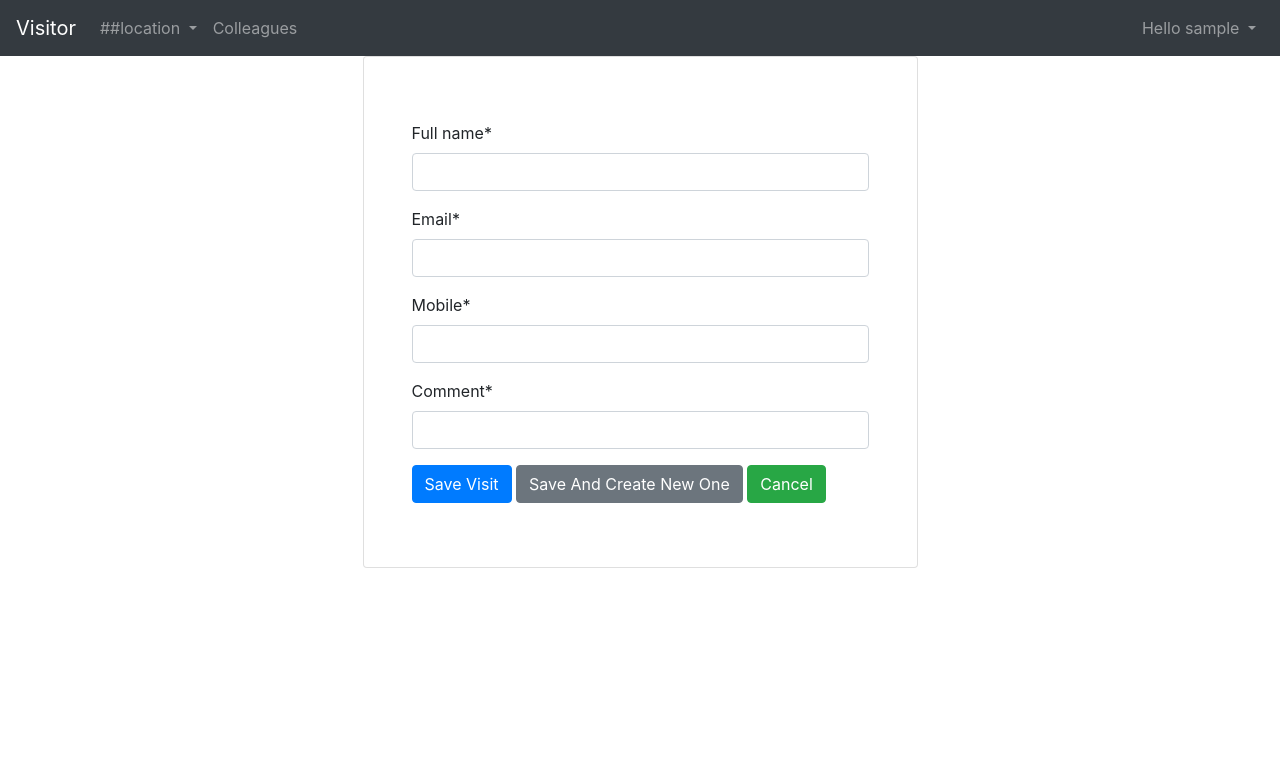
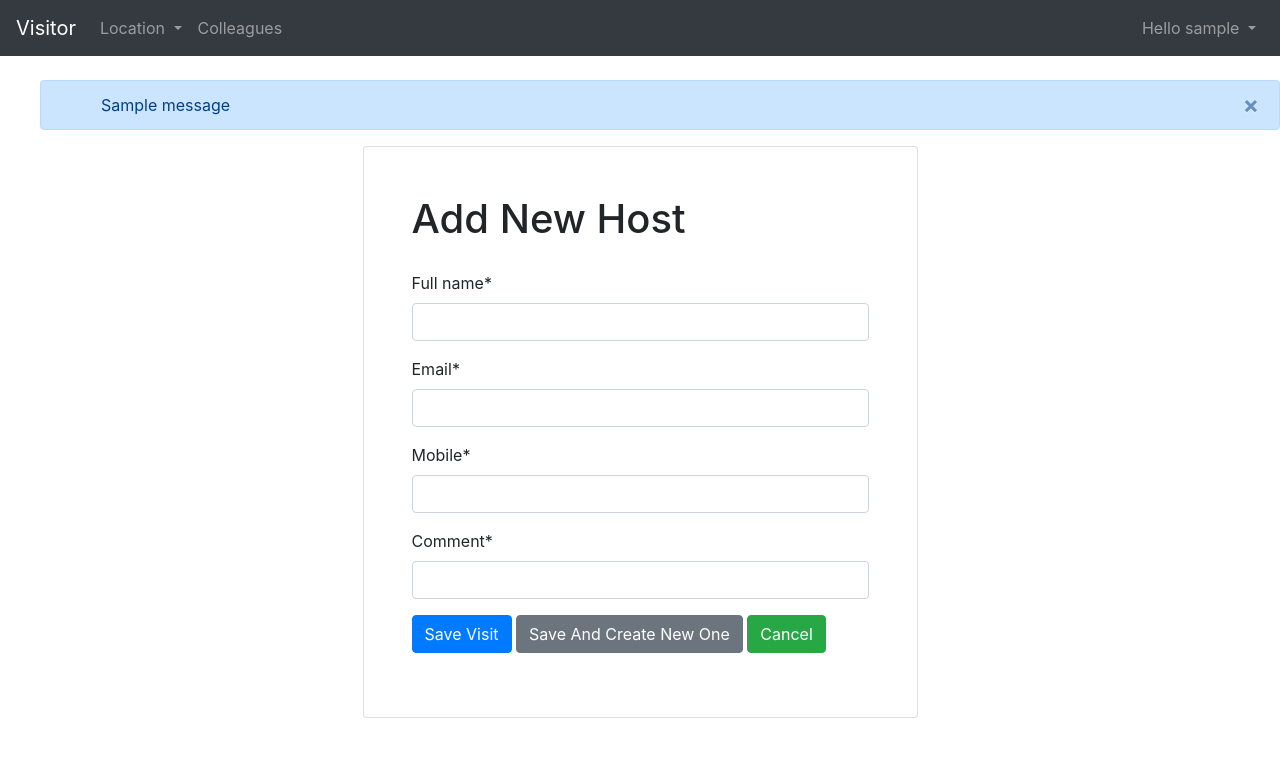
Before and after one commit to milindparvatia/visitingmanegment, a Django app: page /addnewhost/ in a window 1280 px wide. Shown: the top 757 px of the page. Run offline with Django 3.2, Linux system fonts and the light colour scheme; a user stored in the database is signed in; tables that the repository leaves empty hold one stand-in row (values such as "Sample post"); one stand-in notice (Sample message) is shown; parts of the project's set-up code (start-up, migrations or seed data) failed here and were passed over; some libraries are stand-ins or nearby versions.

Commit message:
messages added

```diff
--- a/app/templates/account/addnewhost.html
+++ b/app/templates/account/addnewhost.html
@@ -2,8 +2,22 @@
 {% load crispy_forms_tags %}
 
 {% block content %}
+<br>
+{% if messages %}
+<ul class="messages">
+    {% for message in messages %}
+    <div class="alert alert-primary alert-dismissible fade show" role="alert">
+            <ul{% if message.tags %} class="{{ message.tags }}"{% endif %}>{{ message }}</ul>
+            <button type="button" class="close" data-dismiss="alert" aria-label="Close">
+              <span aria-hidden="true">&times;</span>
+            </button>
+          </div>
+    {% endfor %}
+</ul>
+{% endif %}
 <div class="container">
         <div class="card mx-auto card-container w-50 p-5">
+            <h1 class="card-title">Add New Host</h1>
             <p id="profile-name" class="profile-name-card"></p>
               <form action="/addnewhost/" method="POST">
                 {% csrf_token %}
--- a/app/templates/account/addressbook.html
+++ b/app/templates/account/addressbook.html
@@ -3,11 +3,6 @@
 {% block content1 %}
 
 <h1 class="h2">Visitors Address Book</h1>
-<div class="btn-toolbar mb-2 mb-md-0">
-  <div class="btn-group mr-2">
-    <button class="btn btn-sm btn-outline-secondary">Share</button>
-  </div>
-</div>
 </div>
 
 <form class="form-inline">
--- a/app/templates/account/logbook.html
+++ b/app/templates/account/logbook.html
@@ -7,7 +7,7 @@
 <form class="form-inline">
     <input class="form-control mr-sm-2" placeholder="Search" type="search" name="q" id="query" aria-label="Search">
 </form>
-<form action="" method="GET" id="yourFormId" class="form">
+<form action="" method="POST" id="yourFormId" class="form">
     {% csrf_token %}
     {% bootstrap_form form %}
     {% bootstrap_css %}         {# Embed Bootstrap CSS #}
--- a/app/templates/app/layout.html
+++ b/app/templates/app/layout.html
@@ -19,10 +19,12 @@
             <ul class="navbar-nav mr-auto">
                 <li class="nav-item dropdown">
                     <a class="nav-link dropdown-toggle" href="#" id="navbarDropdown" role="button" data-toggle="dropdown" aria-haspopup="true" aria-expanded="false">
-                      ##location
+                      Location
                     </a>
                     <div class="dropdown-menu" aria-labelledby="navbarDropdown">
                       <a class="dropdown-item" href="###">Vethics</a>
+                      <a class="dropdown-item" href="###">asd</a>
+                      <a class="dropdown-item" href="###">zxcasd</a>
                     </div>
                 </li>
                 <li class="nav-item">
--- a/app/views.py
+++ b/app/views.py
@@ -15,6 +15,7 @@ from django.db.models import Q
 from rest_framework.views import APIView
 from rest_framework.response import Response
 from django.core.mail import send_mail
+from django.contrib import messages
 
 from projectvisitor.settings import EMAIL_HOST_USER
 
@@ -64,6 +65,7 @@ def addnewvisit(request):
         recivermessage='New visit is added with '+name+' on '+ondate+ ' from '+fromtime+ ' to '+totime
         sender_email=EMAIL_HOST_USER
         receipient_email=email
+        messages.success(request, "Successfully Create New Entry for "+name)
         send_mail(hostsubject,hostmessage,hostsender_email,[hostreceipient_email],fail_silently=False)
         send_mail(reciversubject,recivermessage,sender_email,[receipient_email],fail_silently=False)
         instance.save()
@@ -85,7 +87,9 @@ def addnewhost(request):
     if form.is_valid():
         instance = form.save(commit=False)
         print(form.cleaned_data.get("full_name"))
+        fname= form.cleaned_data.get("full_name")
         instance.save()
+        messages.success(request, "Successfully Create New Entry for "+fname)
     else:
         form = HostForm()
 
@@ -136,7 +140,7 @@ def logbook(request):
     else:
         form = StatusForm()
 
-    datequery = request.GET.get("date")
+    datequery = request.POST.get("date")
 
     if datequery:
         query_list = query_list.filter(
```
Also changed, not shown: app/templates/account/addnewvisit.html (+17 -3 lines).
